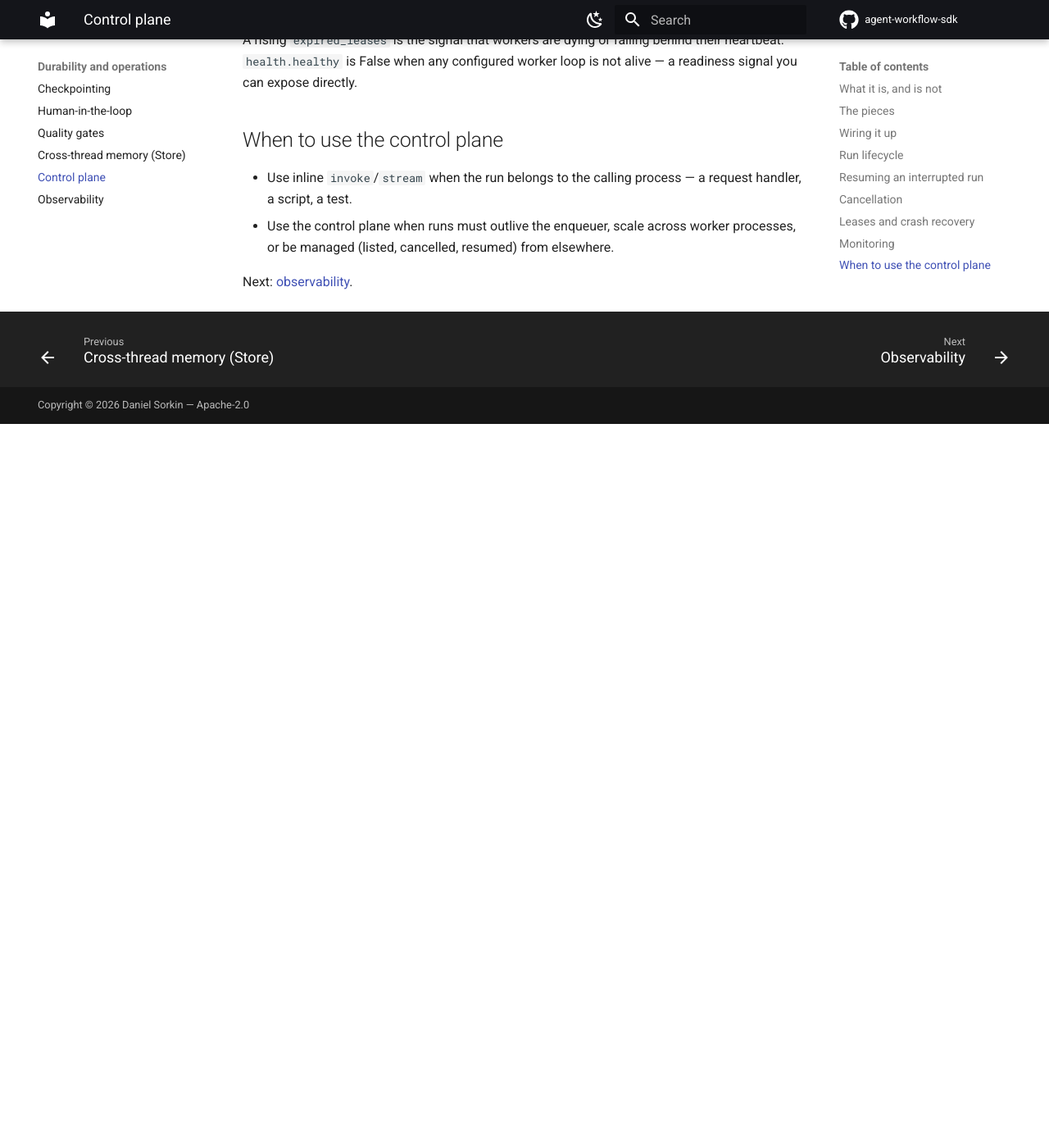
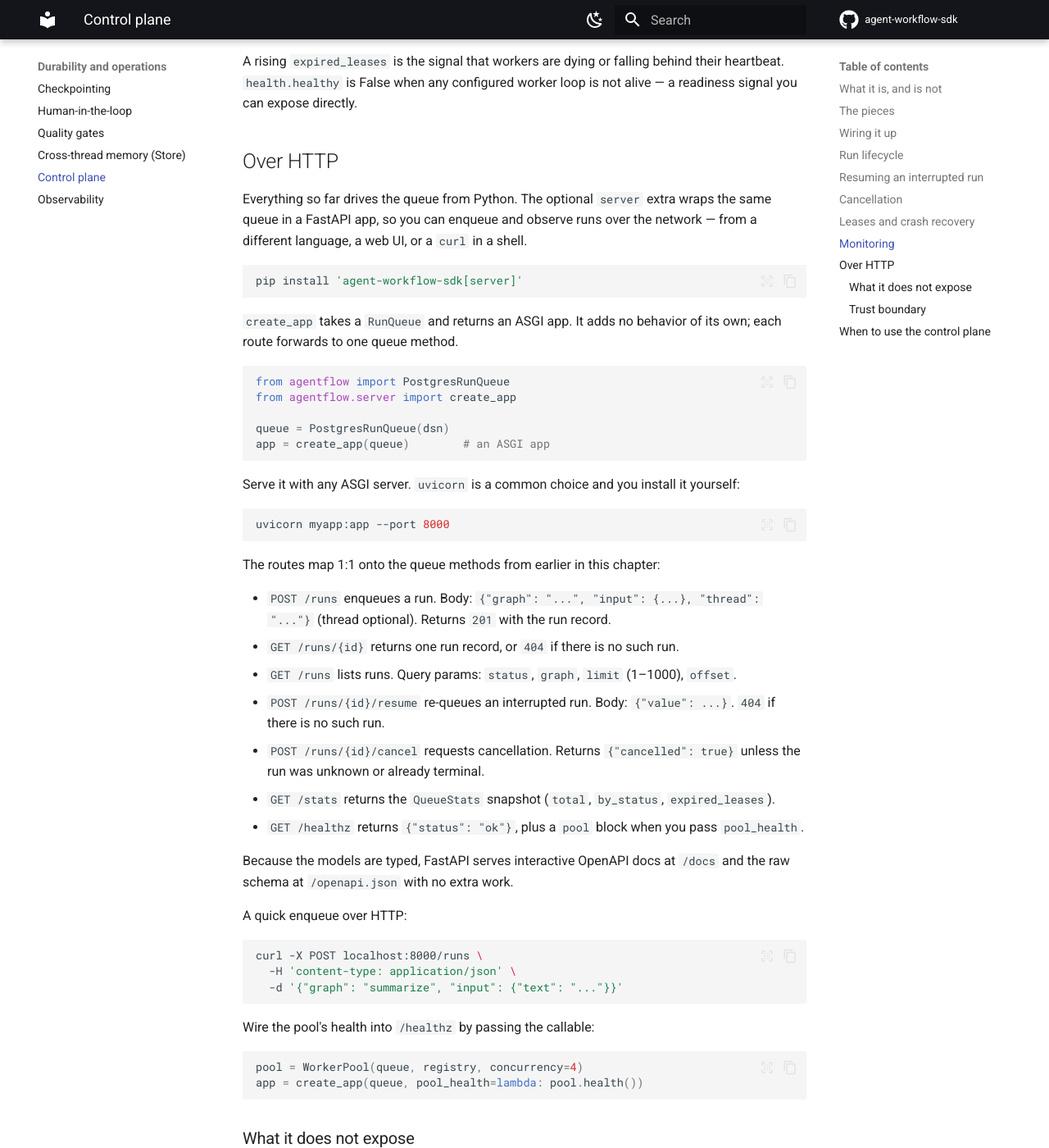
Before and after one commit to dankosorkin/agent-workflow-sdk, an MkDocs documentation site: the page built from docs/durability/control-plane.md, in a window 1280 px wide and 1400 px high, scrolled down 3105 px. Shown: the whole window at 82% size. Built offline with MkDocs 1.6.1 and Material for MkDocs 9.7.7, drawn with Linux system fonts in a browser that asks for light colours; comment, search, counter and statistics services are not loaded; before the commit the page ends 3622 px from its top, so only the background shows below that; some of the changed text lies outside the part shown.

Commit message:
docs: document the HTTP control-plane server
Add an 'Over HTTP' section to the control-plane chapter covering create_app,
the route surface, serving with uvicorn, the deliberately-unexposed worker
protocol, and the trust boundary. Add a reference page for agentflow.server
wired into the nav, a runnable examples/serve_control_plane.py, and update
DESIGN.md to move HTTP from 'out of scope/planned' to the optional server
layer (auth/multi-tenancy still out of scope).

````diff
--- a/docs/durability/control-plane.md
+++ b/docs/durability/control-plane.md
@@ -4,7 +4,7 @@
 
 ## What it is, and is not
 
-The control plane is a library layer, not a service. There is no bundled HTTP server, auth, or tenancy — those are properties of a service you build on top, and are deliberately out of scope. What you get is the durable machinery: a queue, a registry, and workers, all as plain objects you drive.
+The control plane is a library layer first. What you get is the durable machinery: a queue, a registry, and workers, all as plain objects you drive. An optional HTTP layer (the `server` extra) wraps the queue so you can drive it over the network — covered at the end of this chapter. There is still no auth or tenancy anywhere in it; those are properties of a service you put in front, and stay out of scope.
 
 ## The pieces
 
@@ -105,6 +105,67 @@ if not health.healthy:
 
 A rising `expired_leases` is the signal that workers are dying or falling behind their heartbeat. `health.healthy` is False when any configured worker loop is not alive — a readiness signal you can expose directly.
 
+## Over HTTP
+
+Everything so far drives the queue from Python. The optional `server` extra wraps the same queue in a FastAPI app, so you can enqueue and observe runs over the network — from a different language, a web UI, or a `curl` in a shell.
+
+```bash
+pip install 'agent-workflow-sdk[server]'
+```
+
+`create_app` takes a `RunQueue` and returns an ASGI app. It adds no behavior of its own; each route forwards to one queue method.
+
+```python
+from agentflow import PostgresRunQueue
+from agentflow.server import create_app
+
+queue = PostgresRunQueue(dsn)
+app = create_app(queue)        # an ASGI app
+```
+
+Serve it with any ASGI server. `uvicorn` is a common choice and you install it yourself:
+
+```bash
+uvicorn myapp:app --port 8000
+```
+
+The routes map 1:1 onto the queue methods from earlier in this chapter:
+
+- `POST /runs` enqueues a run. Body: `{"graph": "...", "input": {...}, "thread": "..."}` (thread optional). Returns `201` with the run record.
+- `GET /runs/{id}` returns one run record, or `404` if there is no such run.
+- `GET /runs` lists runs. Query params: `status`, `graph`, `limit` (1–1000), `offset`.
+- `POST /runs/{id}/resume` re-queues an interrupted run. Body: `{"value": ...}`. `404` if there is no such run.
+- `POST /runs/{id}/cancel` requests cancellation. Returns `{"cancelled": true}` unless the run was unknown or already terminal.
+- `GET /stats` returns the `QueueStats` snapshot (`total`, `by_status`, `expired_leases`).
+- `GET /healthz` returns `{"status": "ok"}`, plus a `pool` block when you pass `pool_health`.
+
+Because the models are typed, FastAPI serves interactive OpenAPI docs at `/docs` and the raw schema at `/openapi.json` with no extra work.
+
+A quick enqueue over HTTP:
+
+```bash
+curl -X POST localhost:8000/runs \
+  -H 'content-type: application/json' \
+  -d '{"graph": "summarize", "input": {"text": "..."}}'
+```
+
+Wire the pool's health into `/healthz` by passing the callable:
+
+```python
+pool = WorkerPool(queue, registry, concurrency=4)
+app = create_app(queue, pool_health=lambda: pool.health())
+```
+
+### What it does not expose
+
+The worker protocol — `claim`, `heartbeat`, `complete` — is deliberately absent from the HTTP surface. Those methods mutate run state and belong to workers, which talk to the queue directly (in-process, or via the same `PostgresRunQueue`), not over this API. The HTTP layer is the enqueue-and-observe plane only.
+
+### Trust boundary
+
+There is no authentication, authorization, rate limiting, or multi-tenancy in this app. It is an adapter over the queue, not a hardened public endpoint. Run it inside your own trust boundary, or behind a reverse proxy or gateway that supplies those. Anyone who can reach it can enqueue, cancel, and resume any run.
+
+See the [HTTP server API reference](../reference/api/server.md) for the request and response models.
+
 ## When to use the control plane
 
 - Use inline `invoke`/`stream` when the run belongs to the calling process — a request handler, a script, a test.
--- a/mkdocs.yml
+++ b/mkdocs.yml
@@ -144,6 +144,7 @@ nav:
           - Checkpointing: reference/api/checkpoint.md
           - Store: reference/api/store.md
           - Control plane: reference/api/controlplane.md
+          - HTTP server: reference/api/server.md
           - Observability: reference/api/observability.md
           - Prebuilt patterns: reference/api/prebuilt.md
           - Quality gates: reference/api/gate.md
````
Also changed, not shown: DESIGN.md (+17 -7 lines), docs/reference/api/server.md (added, +23 -0 lines), 1 other file.
